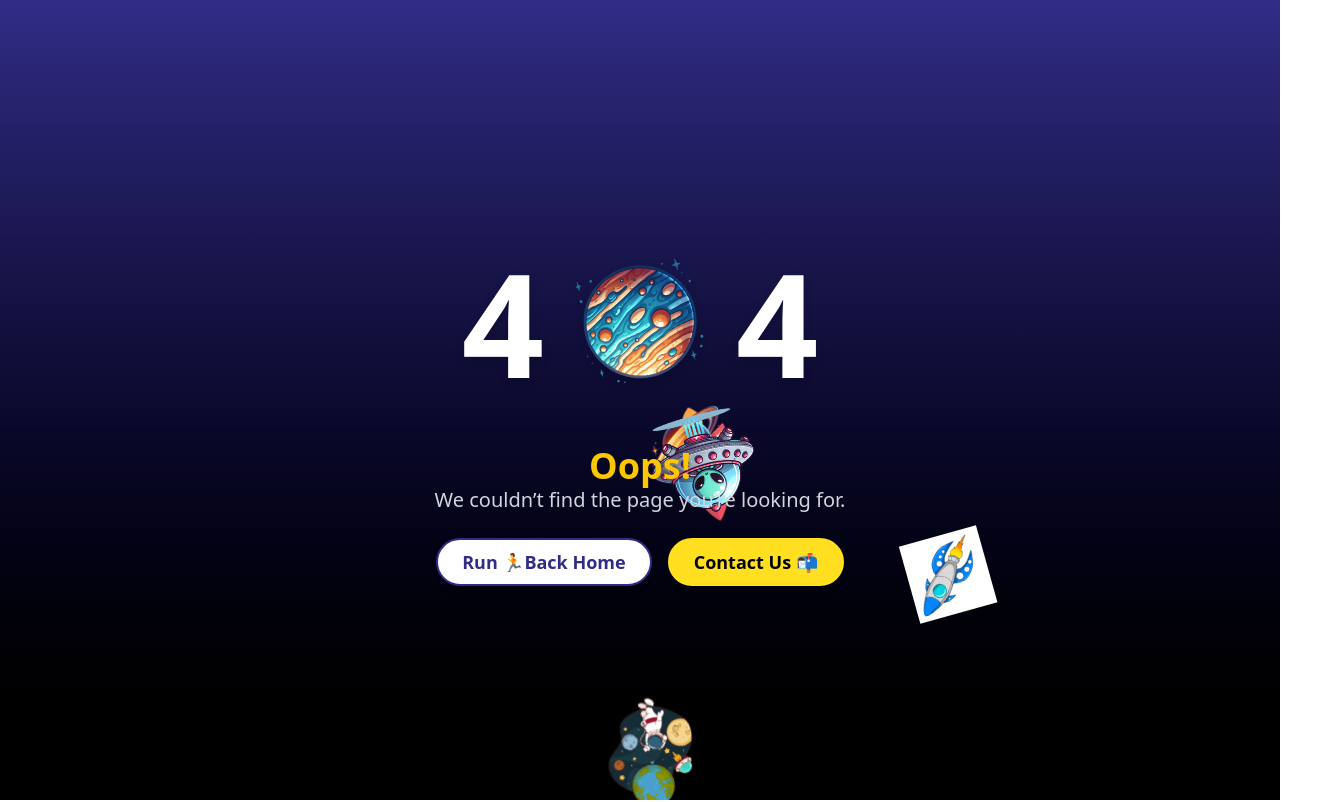
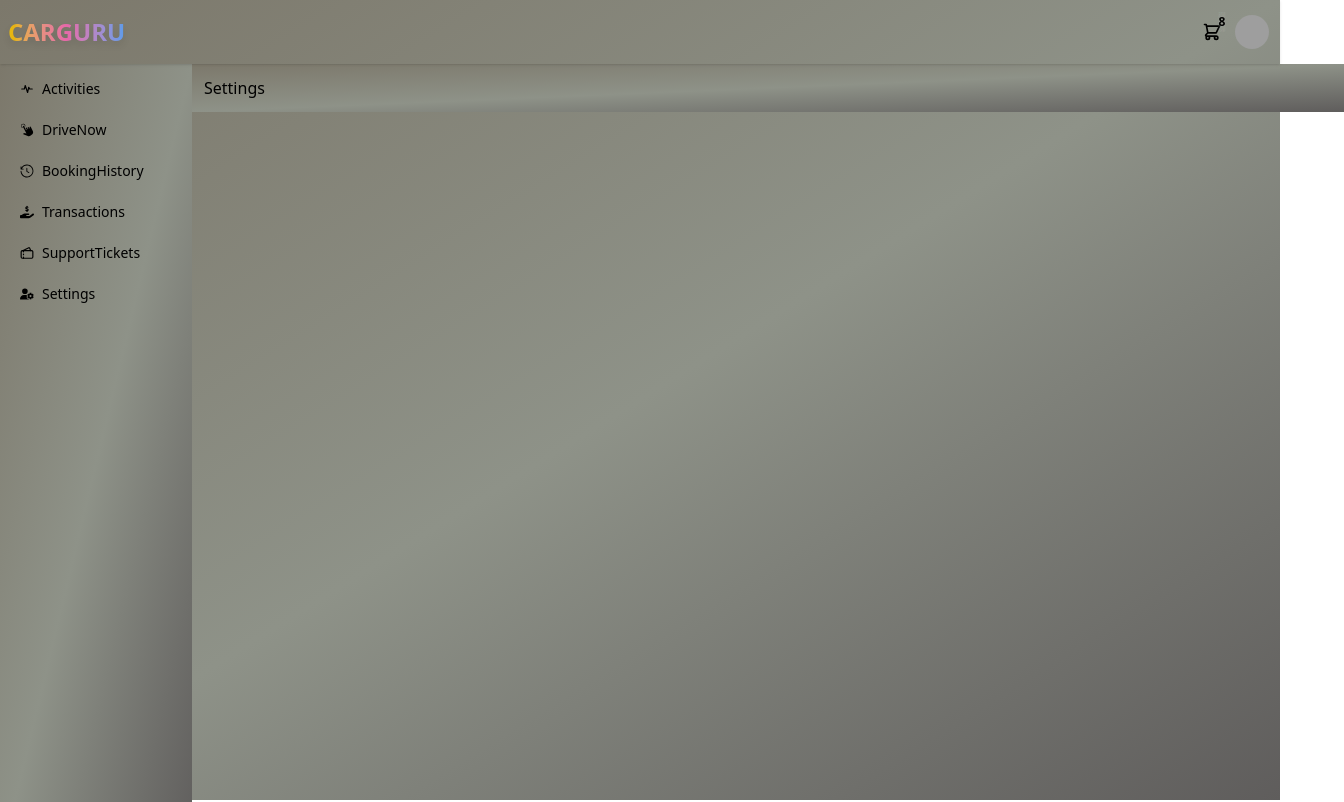
Before and after one commit to theekaguru/CARGURU-UI, a React (Vite) app: page /dashboard/settings in a window 1280 px wide. Shown: the top 802 px of the page, 1344 px wide, since content can reach past the window. Built offline with nearby package versions, Linux system fonts and the light colour scheme; grey boxes are pictures that could not be loaded.

Commit message:
sidenav added

```diff
--- a/src/App.tsx
+++ b/src/App.tsx
@@ -9,7 +9,12 @@ import { FAQ } from './Pages/FAQ'
 import { About } from './Pages/About'
 import { Book } from './Pages/Book'
 import { UsersDashboard } from './Pages/UsersDashboard'
-import { Profile } from './Components/UserDashboardContent/Profile'
+import { Activities } from './Components/UserDashboardContent/Activities'
+import { DriveNow } from './Components/UserDashboardContent/DriveNow'
+import { BookingHistory } from './Components/UserDashboardContent/BookingHistory'
+import { Transactions } from './Components/UserDashboardContent/Transactions'
+import { SupportTickets } from './Components/UserDashboardContent/SupportTickets'
+import { Settings } from './Components/UserDashboardContent/Settings'
 
 
 
@@ -56,9 +61,35 @@ const router = createBrowserRouter([
     errorElement:<Error/>,
        children:[
         {
-          path:'profile',
-          element:<Profile/>
-        }
+          path:'activities',
+          element:<Activities/>,
+          errorElement:<Error/>
+        },
+                {
+          path:'driveNow',
+          element:<DriveNow/>,
+          errorElement:<Error/>
+        },
+                {
+          path:'bookingHistory',
+          element:<BookingHistory/>,
+          errorElement:<Error/>
+        },
+                {
+          path:'transactions',
+          element:<Transactions/>,
+          errorElement:<Error/>
+        },
+                        {
+          path:'supportTickets',
+          element:<SupportTickets/>,
+          errorElement:<Error/>
+        },
+                        {
+          path:'settings',
+          element:<Settings/>,
+          errorElement:<Error/>
+        },
        ]
   }
 ])
--- a/src/Components/UserDashboardContent/BookNow.tsx
+++ /dev/null
@@ -1,7 +0,0 @@
-
-
-export const BookNow = () => {
-  return (
-    <div>BookNow</div>
-  )
-}
--- /dev/null
+++ b/src/Components/UserDashboardContent/BookingHistory.tsx
@@ -0,0 +1,7 @@
+
+
+export const BookingHistory = () => {
+  return (
+    <div>BookingHistory</div>
+  )
+}
--- a/src/Components/UserDashboardContent/Profile.tsx
+++ /dev/null
@@ -1,7 +0,0 @@
-
-
-export const Profile = () => {
-  return (
-    <div>profile</div>
-  )
-}
--- /dev/null
+++ b/src/Components/UserDashboardContent/Settings.tsx
@@ -0,0 +1,6 @@
+
+export const Settings = () => {
+  return (
+    <div>Settings</div>
+  )
+}
--- a/src/Components/UserDashboardContent/Tickets.tsx
+++ /dev/null
@@ -1,7 +0,0 @@
-
-
-export const Tickets = () => {
-  return (
-    <div>Tickets</div>
-  )
-}
--- a/src/Components/UserNavbar.tsx
+++ b/src/Components/UserNavbar.tsx
@@ -4,7 +4,7 @@ export const UserNavbar = () => {
   return (
     <div className="navbar bg-base-100 shadow-sm">
   <div className="flex-1">
-    <a className="btn btn-ghost text-xl">daisyUI</a>
+    <a className="text-2xl font-bold bg-gradient-to-r from-yellow-400 via-pink-400 to-blue-400 bg-clip-text text-transparent drop-shadow-lg animate-pulse">CARGURU</a>
   </div>
   <div className="flex-none">
     <div className="dropdown dropdown-end">
--- a/src/Components/adminNavbar.tsx
+++ b/src/Components/adminNavbar.tsx
@@ -17,7 +17,7 @@ export const AdminNavbar = () => {
     </div>
   </div>
   <div className="navbar-center">
-    <a className="btn btn-ghost text-xl">daisyUI</a>
+    <a className="text-3xl font-bold bg-gradient-to-r from-yellow-400 via-pink-400 to-blue-400 bg-clip-text text-transparent drop-shadow-lg animate-pulse">CARGURU</a>
   </div>
   <div className="navbar-end">
     <button className="btn btn-ghost btn-circle">
--- a/src/UserDashboardLayout/SideNav.tsx
+++ b/src/UserDashboardLayout/SideNav.tsx
@@ -1,25 +1,32 @@
+
+
+import { FaHandHoldingDollar, FaUserGear } from "react-icons/fa6"
+import { GiClick } from "react-icons/gi"
+import { GoHistory } from "react-icons/go"
+import { LuTickets } from "react-icons/lu"
+import { TbActivityHeartbeat } from "react-icons/tb"
 import { Link } from "react-router-dom"
 
 export const SideNav = () => {
   return (
     <ul className="menu  bg-gradient-to-br from-[#7c786b] via-[#8e9288] to-[#5f5d5c] min-w-full gap-2 text-base-content min-h-full">
       <li>
-        <Link to='activities'> Activities </Link>
+        <Link to='activities'><TbActivityHeartbeat /> Activities </Link>
       </li>
       <li>
-        <Link to='driveNow'> DriveNow </Link>
+        <Link to='driveNow'><GiClick/> DriveNow </Link>
       </li>
       <li>
-        <Link to='bookingHistory'> BookingHistory </Link>
+        <Link to='bookingHistory'><GoHistory/> BookingHistory </Link>
       </li>
       <li>
-        <Link to='transactions'>Transactions</Link>
+        <Link to='transactions'><FaHandHoldingDollar />Transactions</Link>
       </li>
       <li>
-        <Link to='supportTickets'>SupportTickets</Link>
+        <Link to='supportTickets'><LuTickets />SupportTickets</Link>
       </li>
       <li>
-        <Link to='settings'>Settings</Link>
+        <Link to='settings'><FaUserGear />Settings</Link>
       </li>
     </ul>
   )
```
